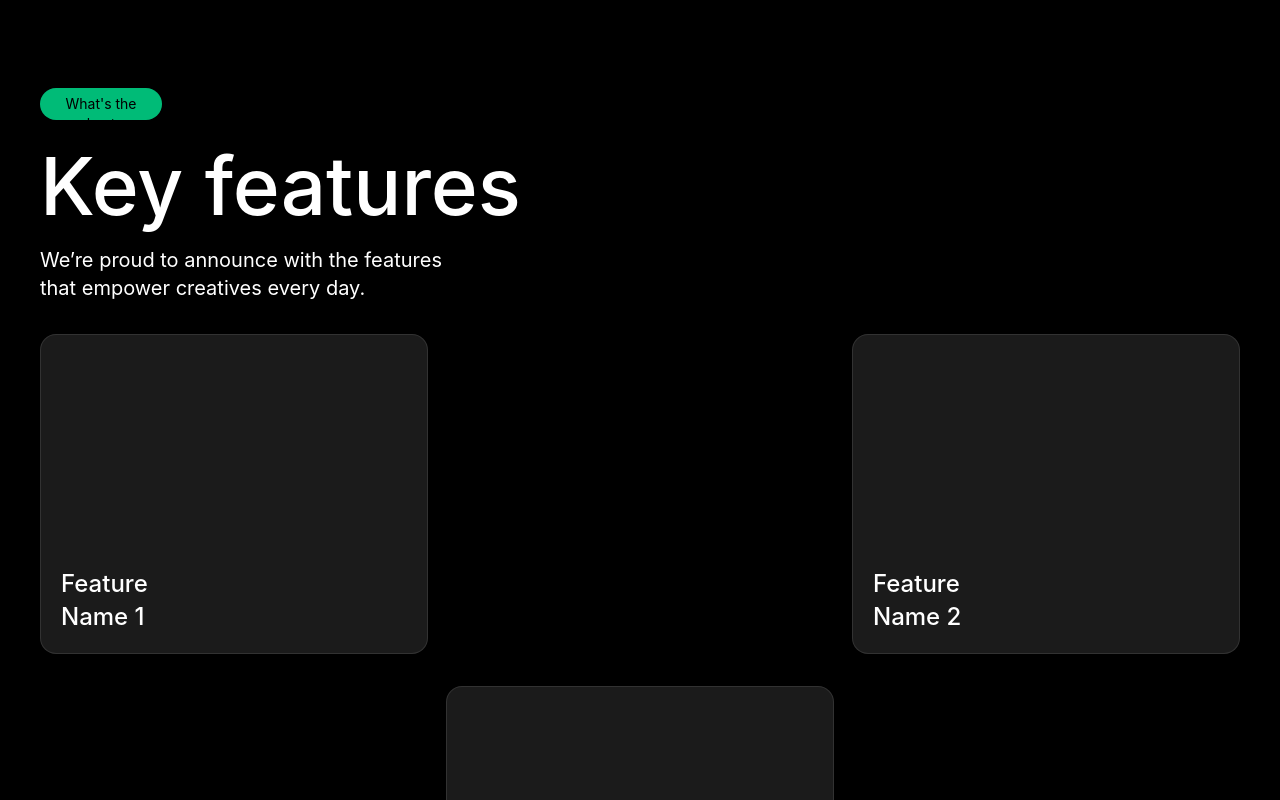
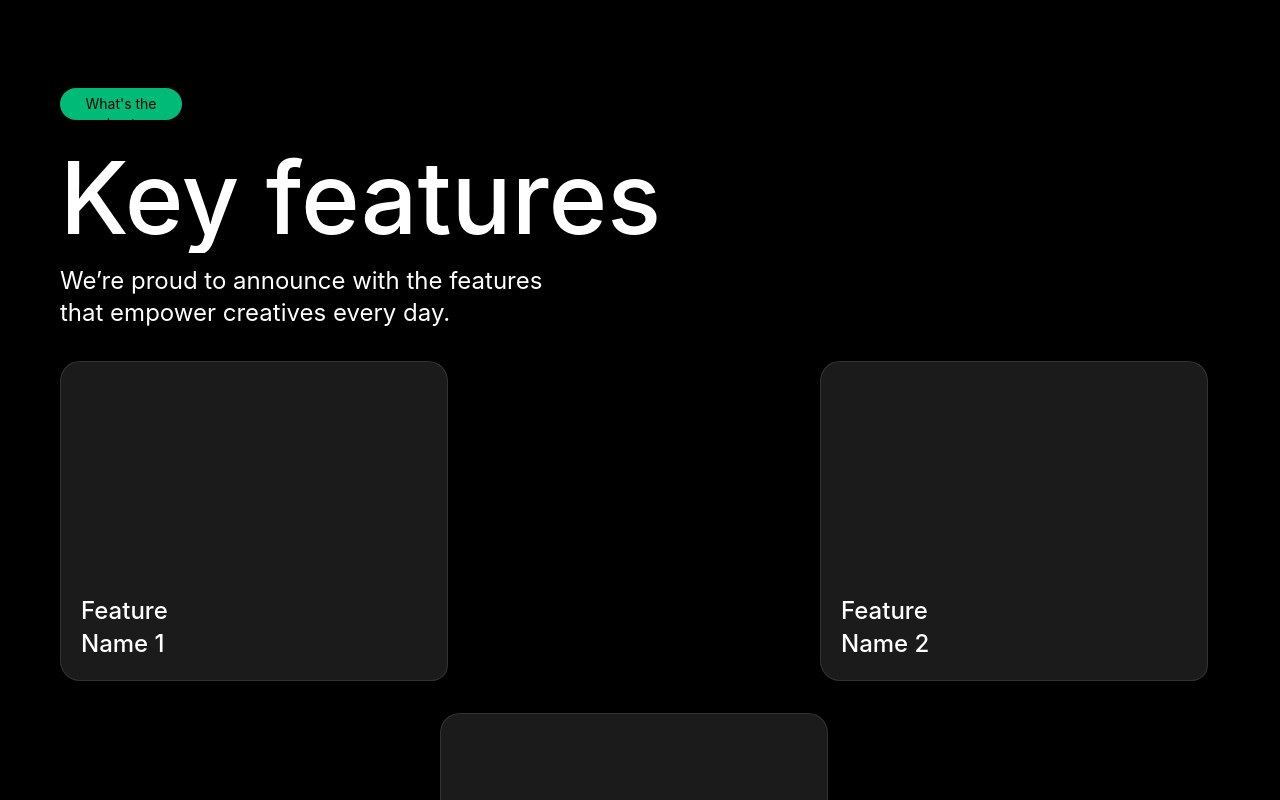
Before and after one commit to Noor1805/creowis, a React (Vite) app: page / in a window 1280 px wide. Shown: the part 2000-2800 px from the top of the page. Built offline with nearby package versions, Linux system fonts and the light colour scheme.

Commit message:
responsive part done

```diff
--- a/src/components/FeatureCard.jsx
+++ b/src/components/FeatureCard.jsx
@@ -5,7 +5,6 @@ const FeatureCard = ({ featureName }) => {
     <div
       className="
         shrink-0
-        rounded-2xl
         bg-[#1e1e1e]/90
         border border-white/10
         flex items-end
@@ -15,13 +14,16 @@ const FeatureCard = ({ featureName }) => {
         group
         transition-all duration-300 ease-in-out
         hover:border-[#00BB77]
+        rounded-[20px]    rounded-br-2xl
       "
-      style={{ width: "388px", height: "320px" }} // use Tailwind responsive or fixed sizes in parent if needed
+      style={{ width: "388px", height: "320px" }}
     >
+      {/* Text */}
       <span className="text-white font-medium text-2xl leading-snug">
         {featureName}
       </span>
 
+      {/* Hover Icon */}
       <FiArrowUpRight
         className="
           absolute top-1/2 left-1/2
--- a/src/components/FeatureSection.jsx
+++ b/src/components/FeatureSection.jsx
@@ -16,6 +16,7 @@ export default function FeatureSection() {
       {/* Mobile */}
       {!isMdUp && (
         <div className="md:hidden bg-black text-white px-5 pt-20 pb-16 min-h-screen">
+          {/* Button */}
           <button
             aria-label="Whats the best"
             className="rounded-full inline-flex h-8 items-center px-3 text-sm font-medium bg-[#00BB77] text-black"
@@ -23,23 +24,44 @@ export default function FeatureSection() {
             Whats the best
           </button>
 
+          {/* Heading */}
           <h2 id="key-features-heading" className="mt-4 text-4xl font-medium">
             Key Features
           </h2>
 
+          {/* Paragraph */}
           <p className="mt-3 text-base leading-relaxed text-white/85">
             We’re proud to announce with the features that empower creatives
             every day.
           </p>
 
-          <div className="mt-6 -mx-5 overflow-x-auto [&::-webkit-scrollbar]:hidden">
-            <div className="px-5 flex gap-4">
-              <FeatureCard featureName={"Feature\nName"} />
-              <FeatureCard featureName={"Feature\nName"} />
-              <FeatureCard featureName={"Feature\nName"} />
+          {/* Feature Cards Horizontal Scroll */}
+          <div className="mt-6 overflow-x-hidden relative">
+            <div className="flex gap-4 animate-scroll-x w-max">
+              <FeatureCard featureName={"Feature\nName 1"} />
+              <FeatureCard featureName={"Feature\nName 2"} />
+              <FeatureCard featureName={"Feature\nName 3"} />
+              <FeatureCard featureName={"Feature\nName 4"} />
+              <FeatureCard featureName={"Feature\nName 5"} />
             </div>
           </div>
 
+          <style jsx>{`
+            @keyframes scroll-x {
+              0% {
+                transform: translateX(0);
+              }
+              100% {
+                transform: translateX(-50%);
+              }
+            }
+
+            .animate-scroll-x {
+              animation: scroll-x 15s linear infinite;
+            }
+          `}</style>
+
+          {/* Final Paragraph */}
           <p className="mt-8 text-2xl font-medium leading-snug">
             Creative people worldwide rely on this app to craft ideas into{" "}
             <span className="text-[#00BB77]">digital magic.</span>
@@ -47,33 +69,62 @@ export default function FeatureSection() {
         </div>
       )}
 
-      {/* Desktop */}
       {isMdUp && (
-        <div className="pt-[160px] pr-[40px] pl-[40px] bg-black min-h-screen">
-          <button className="rounded-full w-[122px] h-[32px] text-sm leading-[19.6px] py-[6px] px-[12px] bg-[#00BB77]">
+        <div className="pt-[120px] md:pt-[160px] pb-8 px-6 md:px-[60px] bg-black min-h-screen">
+          {/* Button */}
+          <button className="rounded-full w-[110px] md:w-[122px] h-[30px] md:h-[32px] text-xs md:text-sm leading-[19.6px] py-[6px] px-[12px] bg-[#00BB77]">
             What's the best
           </button>
 
-          <h2 className="font-medium text-[80px] text-white">Key features</h2>
+          {/* Heading */}
+          <h2 className="font-medium text-4xl md:text-[100px] text-white mt-4">
+            Key features
+          </h2>
 
-          <p className="text-xl text-white">
-            We’re proud to announce with the features <br /> that empower
-            creatives every day.
+          {/* Paragraph */}
+          <p className="text-base md:text-2xl text-white mt-3">
+            We’re proud to announce with the features{" "}
+            <br className="hidden md:block" />
+            that empower creatives every day.
           </p>
 
-          <div className="flex justify-between mt-8">
-            <FeatureCard featureName={"Feature\nName 1"} />
-            <FeatureCard featureName={"Feature\nName 2"} />
+          {/* Features 1 & 2 */}
+          <div className="flex flex-col md:flex-row justify-center md:justify-between items-center gap-6 mt-8">
+            <div className="w-[260px]  md:w-[320px] lg:w-[400px]">
+              <FeatureCard featureName={"Feature\nName 1"} />
+            </div>
+            <div className="w-[260px] md:w-[320px] lg:w-[400px]">
+              <FeatureCard featureName={"Feature\nName 2"} />
+            </div>
           </div>
+
+          {/* Feature 3 centered */}
           <div className="flex justify-center mt-8">
-            <FeatureCard featureName={"Feature\nName 3"} />
+            <div className="w-[260px] md:w-[320px] lg:w-[400px]">
+              <FeatureCard featureName={"Feature\nName 3"} />
+            </div>
           </div>
-          <div className="flex justify-between mt-8">
-            <p className="text-white text-5xl font-medium">
-              Creative people worldwide rely <br /> on this app to craft ideas{" "}
-              <br /> into <span className="text-[#00BB77]">digital magic.</span>
+
+          {/* Paragraph “Creative people…” */}
+          <div className="flex flex-col md:flex-row justify-between items-center gap-8 md:gap-1 mt-8 overflow-hidden">
+            <p className="text-white text-2xl md:text-4xl md:w-[55%] lg:w-[55%] lg:text-6xl font-medium text-center md:text-left">
+              Creative people worldwide rely <br className="hidden md:block" />{" "}
+              on this app to craft ideas <br className="hidden md:block" /> into{" "}
+              <span className="text-[#00BB77]">digital magic.</span>
             </p>
-            <FeatureCard featureName={"Feature\nName 4"} />
+            <div className="w-[260px] md:w-[300px] lg:w-[400px]">
+              <FeatureCard featureName={"Feature\nName 4"} />
+            </div>
+          </div>
+
+          {/* Last two features */}
+          <div className="flex flex-col sm:flex-row justify-center md:justify-start gap-6 mt-6">
+            <div className="w-[260px] md:w-[320px] lg:w-[400px]">
+              <FeatureCard featureName={"Feature\nName 5"} />
+            </div>
+            <div className="w-[260px] md:w-[320px] lg:w-[400px]">
+              <FeatureCard featureName={"Feature\nName 6"} />
+            </div>
           </div>
         </div>
       )}
--- a/src/index.css
+++ b/src/index.css
@@ -12,3 +12,12 @@
 body::-webkit-scrollbar {
   display: none;
 }
+/* Hide ALL scrollbars globally (cross-browser) */
+* {
+  scrollbar-width: none; /* Firefox */
+  -ms-overflow-style: none; /* IE & Edge */
+}
+
+*::-webkit-scrollbar {
+  display: none; /* Chrome, Safari, Opera */
+}
```
Also changed, not shown: src/components/Body.jsx (+6 -5 lines).
